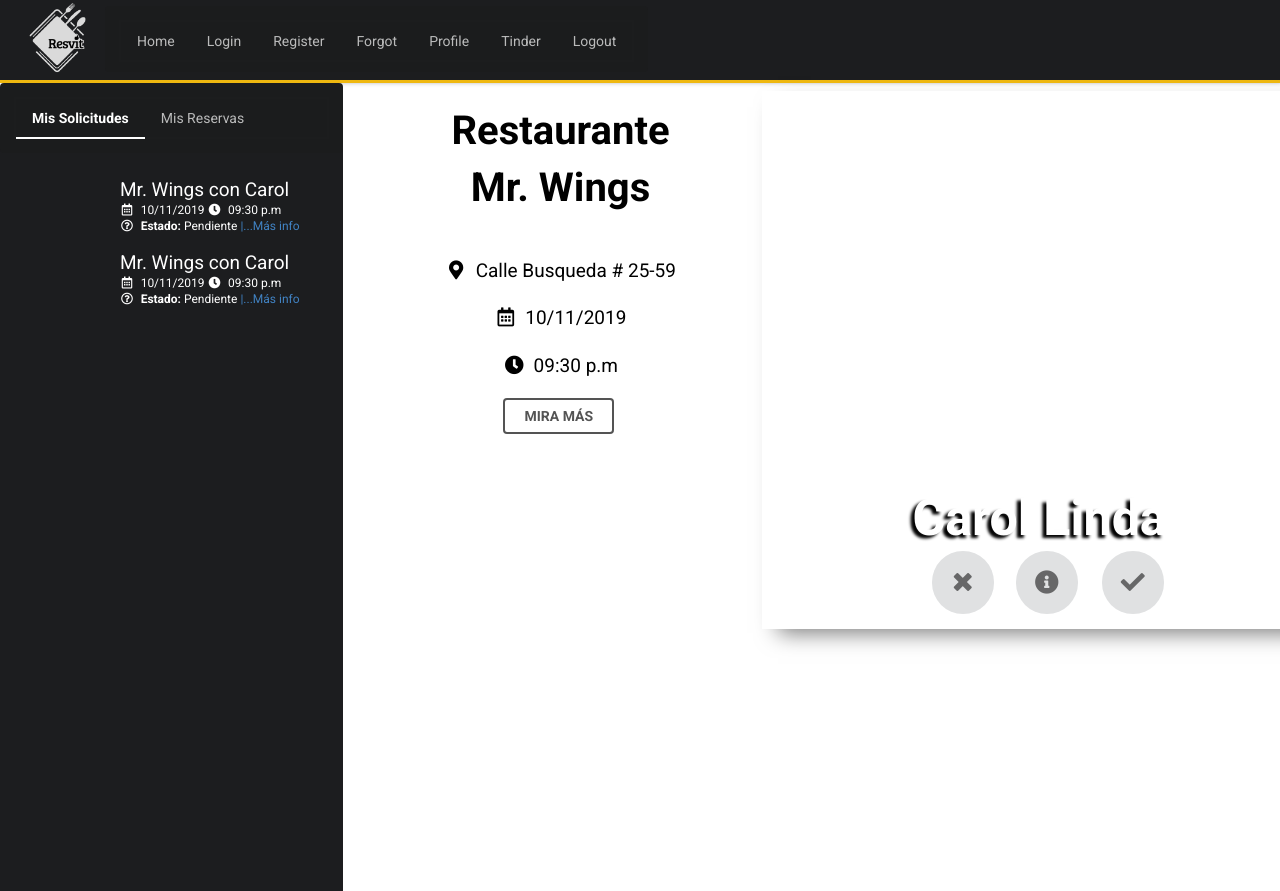
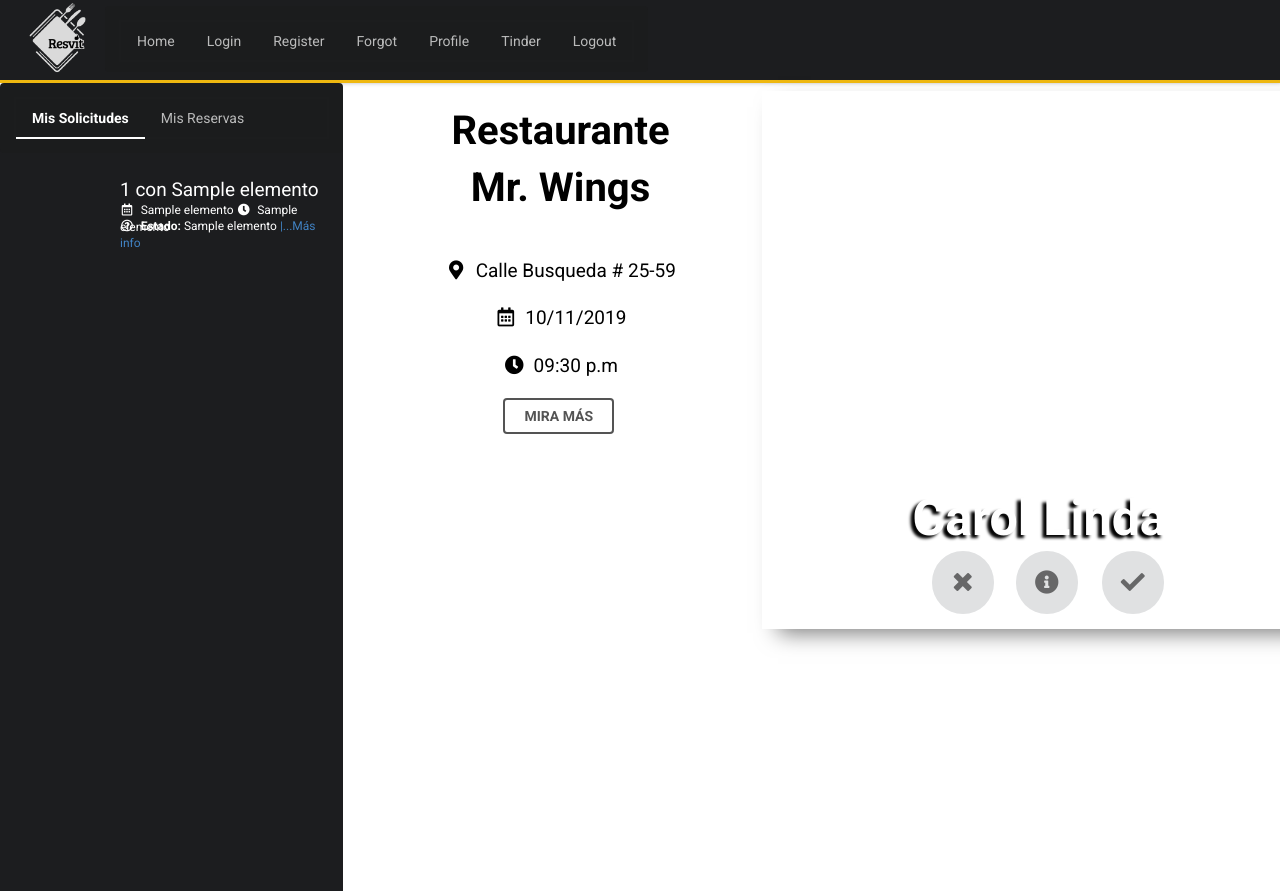
Before and after one commit to xavgar9/dinerUser, a Flask app: template templates/tinder.html in a window 1280 px wide. Run offline with Flask 2, Linux system fonts and the light colour scheme; the template is opened without the code that fills it: most values are stand-ins (such as "Sample title", 1, 10 or a date in 2020); some libraries are stand-ins or nearby versions.

Commit message:
Update front tinder

```diff
--- a/App.py
+++ b/App.py
@@ -549,9 +549,12 @@ def tinder():
 
         print(res_final)
         print(usr_final)
+        lista1 = [["Mr. Wings","Carol","10/11/2019","09:30 p.m","Pendiente","misterwings","carol_alt"],
+                  ["Martha","William","11/12/2019","10:30 p.m","Activo","americanpizzakw","williamaguirrezapata"],
+                  ["3 x mil","Xavi","11/12/2019","10:30 p.m","Pendiente","hamburguerperfeito","pedromorrot"],
+                  ["Warner","Alexa","11/12/2019","10:30 p.m","Activo","alitastogo","om7sein_"]]
 
-
-        return render_template("tinder.html")
+        return render_template("tinder.html",lista1=lista1)
 
 
 
--- a/templates/profile_view.html
+++ b/templates/profile_view.html
@@ -50,7 +50,7 @@
 		<button onclick="$('.ui.modal.reservasActuales').modal('show');" class="ui inverted secondary button w">MIS RESERVAS ACTUALES</button>
 	</div>
 	<div id="player_25">
-		<button onclick="window.location.href='{{ url_for('tinder') }}';" class="ui inverted secondary button w">BUSCAR RESERVAS PÚBLICAS</button>
+		<button onclick="window.location.href='{{url_for('tinder')}}';" class="ui inverted secondary button w">BUSCAR RESERVAS PÚBLICAS</button>
 	</div>
 	<div id="pRectangle21">
 		<button onclick="$('.ui.modal.modifyUser').modal('show');" class="ui inverted button">MODIFICAR DATOS</button>
--- a/templates/tinder.html
+++ b/templates/tinder.html
@@ -29,30 +29,6 @@
                 'callback': null,
                 'styling': true,
                 'items': 8,
-                'items_per_row': 1,
-                'margin': 1
-            });
-            $.instagramFeed({
-                'username': 'misterwings',
-                'container': "#instagram-feed3",
-                'display_profile': true,
-                'display_biography': false,
-                'display_gallery': false,
-                'callback': null,
-                'styling': true,
-                'items': 0,
-                'items_per_row': 1,
-                'margin': 1
-            });
-            $.instagramFeed({
-                'username': 'carol_alt',
-                'container': "#instagram-feed4",
-                'display_profile': true,
-                'display_biography': false,
-                'display_gallery': false,
-                'callback': null,
-                'styling': true,
-                'items': 0,
                 'items_per_row': 1,
                 'margin': 1
             });
@@ -93,30 +69,62 @@
         </div>
     </div>
     <!--##################### Menu Mis Solicitudes ###########################################################################-->
+    <div id="Hola11">
+        {% for elemento in lista1 %}
+        <script>
+            (function($){
+                $(window).on('load', function(){
+                    $.instagramFeed({
+                        'username': '{{elemento[5]}}',
+                        'container': "#instagram-feed{{elemento[5]}}",
+                        'display_profile': true,
+                        'display_biography': false,
+                        'display_gallery': false,
+                        'callback': null,
+                        'styling': true,
+                        'items': 0,
+                        'items_per_row': 1,
+                        'margin': 1
+                    });
+                    $.instagramFeed({
+                        'username': '{{elemento[6]}}',
+                        'container': "#instagram-feed{{elemento[6]}}",
+                        'display_profile': true,
+                        'display_biography': false,
+                        'display_gallery': false,
+                        'callback': null,
+                        'styling': true,
+                        'items': 0,
+                        'items_per_row': 1,
+                        'margin': 1
+                    });
+                });
+            })(jQuery);
+        </script>
         <div id="misSolicitudesPanel" class="misReservasPanel">
                 <div class="iconInstaMini">
-                <div id="instagram-feed3" class="instagram_feed3"> </div>
+                    <div id="instagram-feed{{elemento[5]}}" class="instagram-feed{{elemento[5]}}"> </div>
                 </div>
                 <div class="iconInstaMini1">
-                <div id="instagram-feed4" class="instagram_feed4"> </div>
+                    <div id="instagram-feed{{elemento[6]}}" class="instagram-feed{{elemento[6]}}"> </div>
                 </div>
                     <div class="textoPanelNom">
                     <p style="font-family:Roboto;color:white;font-size: 19px">
-                    Mr. Wings con Carol
+                        {{elemento[0]}} con {{elemento[1]}}
                     </p>
                 </div>
                 <div class="textoPanelFecha">
                     <p style="font-family:Roboto;color:white;font-size: 12px">
                         <i class="calendar alternate outline icon"></i>
-                    10/11/2019
+                        {{elemento[2]}}
                         <i class="clock icon"></i>
-                    09:30 p.m
+                        {{elemento[3]}}
                     </p>
                 </div>
                 <div class="textoPanelEstado">
                         <p style="font-family:Roboto;color:white;font-size: 12px">
                             <i class="question circle outline icon"></i>
-                        <strong>Estado: </strong>Pendiente
+                            <strong>Estado: </strong>{{elemento[4]}}
                             <a onclick="$('.ui.modal.infoPerfil').modal('show');">|...Más info</a>
                         </p>
                     </div>
@@ -135,47 +143,7 @@
                     </div>
                 </div>
         </div>
-    <div id="misSolicitudesPanel1" class="misReservasPanel">
-            <div class="iconInstaMini">
-                <div id="instagram-feed3" class="instagram_feed3"> </div>
-            </div>
-            <div class="iconInstaMini1">
-                <div id="instagram-feed4" class="instagram_feed4"> </div>
-            </div>
-                <div class="textoPanelNom">
-                <p style="font-family:Roboto;color:white;font-size: 19px">
-                    Mr. Wings con Carol
-                </p>
-            </div>
-            <div class="textoPanelFecha">
-                <p style="font-family:Roboto;color:white;font-size: 12px">
-                    <i class="calendar alternate outline icon"></i>
-                    10/11/2019
-                    <i class="clock icon"></i>
-                    09:30 p.m
-                </p>
-            </div>
-            <div class="textoPanelEstado">
-                    <p style="font-family:Roboto;color:white;font-size: 12px">
-                        <i class="question circle outline icon"></i>
-                        <strong>Estado: </strong>Pendiente
-                        <a onclick="$('.ui.modal.infoPerfil').modal('show');">|...Más info</a>
-                    </p>
-                </div>
-            <!--##################### Modal popup Info del perfil ###########################################################################-->
-            <div class="ui container">
-                <div class="ui modal masInfo">
-                    <i class="close icon"></i>
-                    <div class="header">Más información</div>
-                    <div class="content">
-
-                    </div>
-                    <div class="actions">
-                        <div class="ui green approve button">Aceptar</div>
-                        <div class="ui red cancel button">Cancelar</div>
-                    </div>
-                </div>
-            </div>
+        {% endfor %}
     </div>
 </div>
 
@@ -241,10 +209,10 @@
 
 <script>
     function myFunction() {
-        document.getElementById("misSolicitudesPanel").style.display = "none";
+        document.getElementById("Hola11").style.display = "none";
     }
     function myFunction1() {
-        document.getElementById("misSolicitudesPanel").style.display = "block";
+        document.getElementById("Hola11").style.display = "block";
     }
 </script>
 
```
Lines whose indentation alone changed are shown as unchanged.
